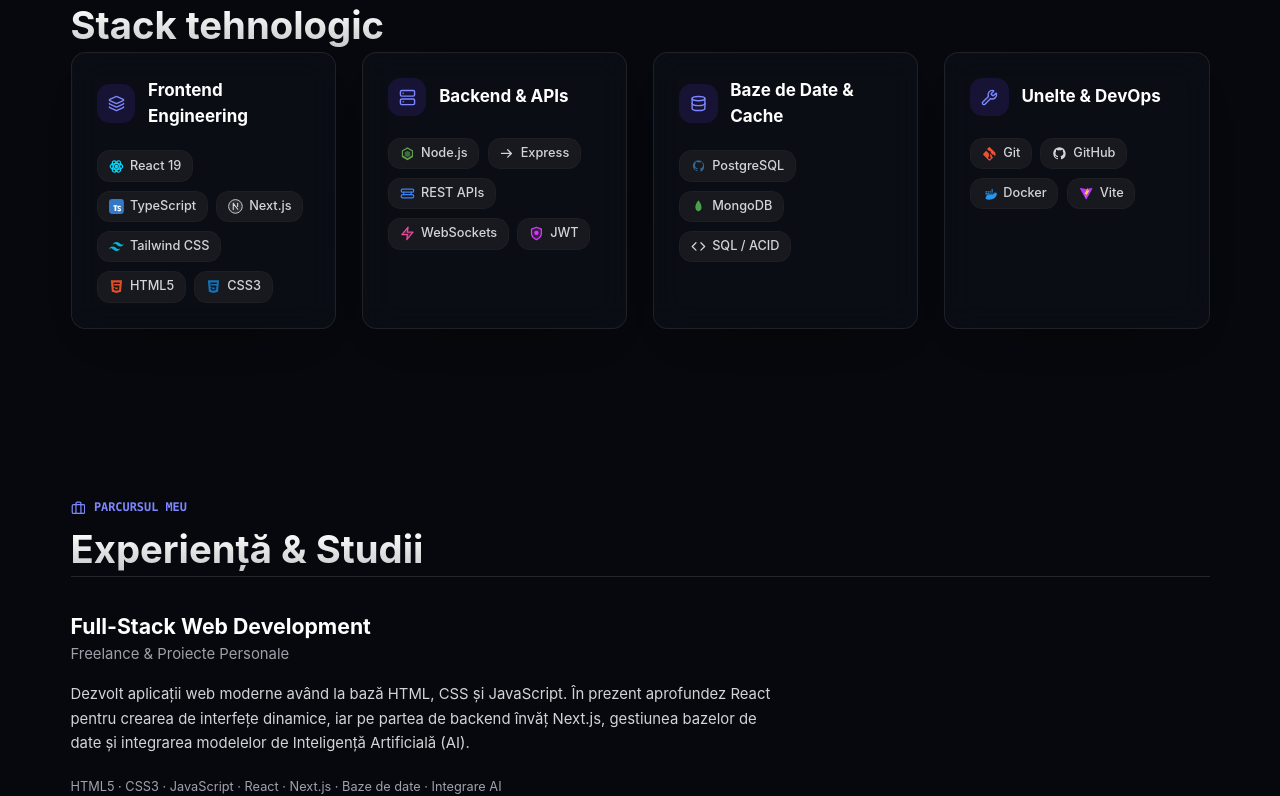
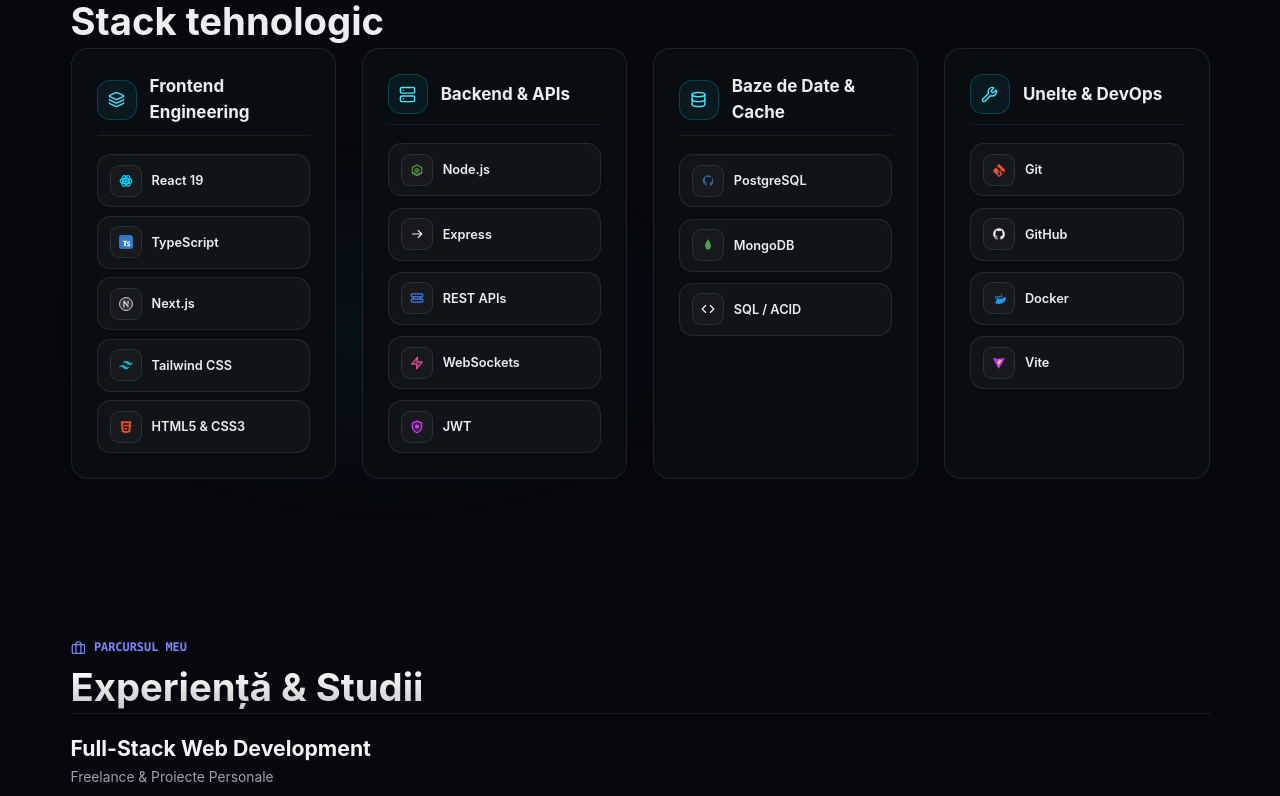
Before and after one commit to StanSabin10/site-CV-AI-main, a React (Vite) app: page / in a window 1280 px wide. Shown: the part 1260-2056 px from the top of the page. Built offline with nearby package versions, Linux system fonts and the light colour scheme.

Commit message:
Improve portfolio design

```diff
--- a/src/App.tsx
+++ b/src/App.tsx
@@ -122,7 +122,7 @@ const STACK_DATA = [
     title: { ro: 'Frontend Engineering', en: 'Frontend Engineering' },
     desc: { ro: 'Interfețe rapide, fluide și accesibile.', en: 'Fast, fluid, and accessible interfaces.' },
     icon: Layers,
-    items: ['React 19', 'TypeScript', 'Next.js', 'Tailwind CSS', 'HTML5', 'CSS3']
+    items: ['React 19', 'TypeScript', 'Next.js', 'Tailwind CSS', 'HTML5 & CSS3']
   },
   {
     id: 'backend',
@@ -271,6 +271,53 @@ function ProjectCard3D({ project, lang }: { project: Project; lang: Language })
           ))}
         </div>
       </motion.div>
+    </div>
+  );
+}
+
+function StackTechCard({ category, lang }: { category: (typeof STACK_DATA)[number]; lang: Language }) {
+  const x = useMotionValue(0);
+  const y = useMotionValue(0);
+  const mouseXSpring = useSpring(x, { stiffness: 220, damping: 20 });
+  const mouseYSpring = useSpring(y, { stiffness: 220, damping: 20 });
+  const rotateX = useTransform(mouseYSpring, [-0.5, 0.5], [4, -4]);
+  const rotateY = useTransform(mouseXSpring, [-0.5, 0.5], [-4, 4]);
+  const glareX = useTransform(mouseXSpring, [-0.5, 0.5], ['0%', '100%']);
+  const glareY = useTransform(mouseYSpring, [-0.5, 0.5], ['0%', '100%']);
+  const glareBg = useMotionTemplate`radial-gradient(380px circle at ${glareX} ${glareY}, rgba(6, 182, 212, 0.1), transparent 72%)`;
+  const Icon = category.icon;
+
+  return (
+    <div className="stack-card-perspective">
+      <motion.article
+        onMouseMove={(event) => {
+          const rect = event.currentTarget.getBoundingClientRect();
+          x.set((event.clientX - rect.left) / rect.width - 0.5);
+          y.set((event.clientY - rect.top) / rect.height - 0.5);
+        }}
+        onMouseLeave={() => {
+          x.set(0);
+          y.set(0);
+        }}
+        style={{ rotateX, rotateY, transformStyle: 'preserve-3d' }}
+        whileHover={{ scale: 1.01, y: -2 }}
+        transition={{ type: 'spring', stiffness: 300, damping: 25 }}
+        className={`stack-card${category.id === 'frontend' ? ' stack-card-featured' : ''}`}
+      >
+        <motion.span className="stack-card-glare" aria-hidden="true" style={{ background: glareBg }} />
+        <div className="stack-card-heading">
+          <div className="stack-category-icon" aria-hidden="true"><Icon /></div>
+          <h3>{category.title[lang]}</h3>
+        </div>
+        <ul className="stack-list">
+          {category.items.map((tech) => (
+            <li key={tech} className="stack-tech">
+              <span className="stack-tech-icon" aria-hidden="true"><TechIcon name={tech} /></span>
+              <span>{tech}</span>
+            </li>
+          ))}
+        </ul>
+      </motion.article>
     </div>
   );
 }
@@ -731,58 +778,26 @@ export default function App() {
         </section>
 
         {/* 3. STACK TEHNOLOGIC (Skills) */}
-        <section id="tehnologii" className="scroll-mt-28 space-y-10 sm:space-y-12">
-          <FadeInView delay={0.06}>
-            <div className="section-heading">
-              <div className="section-eyebrow text-indigo-600 dark:text-indigo-400">
-                <Layers className="w-3.5 h-3.5" />
+        <section id="tehnologii" className="stack-section scroll-mt-28">
+          <div className="stack-heading">
+            <div className="stack-eyebrow">
+              <Layers aria-hidden="true" />
               <span>{lang === 'ro' ? 'Competențe Cheie' : 'Technical Proficiency'}</span>
             </div>
-              <h2 className="text-2xl sm:text-3xl lg:text-4xl font-bold text-zinc-900 dark:text-white">
+            <h2 className="stack-title">
               {lang === 'ro' ? 'Stack tehnologic' : 'Skills & Technologies'}
             </h2>
           </div>
-          </FadeInView>
 
-          <div className="grid grid-cols-1 sm:grid-cols-2 lg:grid-cols-4 gap-5 lg:gap-6">
-            {STACK_DATA.map((cat, idx) => {
-              const IconComp = cat.icon;
-              return (
-                <FadeInView key={cat.id} delay={0.06 + idx * 0.05} className="h-full">
-                  <div className="bento-card glow-card p-5 sm:p-6 rounded-2xl hover-lift flex flex-col justify-between h-full space-y-5 transition-all duration-300">
-
-                    <div className="space-y-4">
-                      <div className="flex items-center gap-3 font-bold text-zinc-900 dark:text-white text-base">
-                        <div className="p-2.5 rounded-xl bg-indigo-50 dark:bg-indigo-950/60 text-indigo-600 dark:text-indigo-400">
-                          <IconComp className="w-4 h-4" />
-                        </div>
-                        <span>{cat.title[lang]}</span>
-                      </div>
-
-                      {/* Flex-Wrap Badges */}
-                      <div className="flex flex-wrap gap-2 pt-1">
-                        {cat.items.map((tech) => (
-                          <div
-                            key={tech}
-                            className="inline-flex items-center gap-1.5 text-xs text-zinc-700 dark:text-zinc-300 px-2.5 py-1.5 rounded-xl bg-zinc-100/70 dark:bg-zinc-800/50 border border-zinc-200/50 dark:border-zinc-800/50 hover:border-indigo-500/30 transition-colors font-medium"
-                          >
-                            <TechIcon name={tech} className="w-3.5 h-3.5 shrink-0" />
-                            <span>{tech}</span>
-                          </div>
+          <div className="stack-grid">
+            {STACK_DATA.map((category) => (
+              <StackTechCard key={category.id} category={category} lang={lang} />
             ))}
-                      </div>
-                    </div>
-
-                  </div>
-                </FadeInView>
-              );
-            })}
           </div>
         </section>
 
         {/* 4. EXPERIENȚĂ & EDUCAȚIE */}
-        <section id="experienta" className="scroll-mt-28 space-y-8 sm:space-y-10">
-          <FadeInView delay={0.06}>
+        <section id="experienta" className="scroll-mt-28">
           <div className="section-heading">
             <div className="section-eyebrow text-indigo-600 dark:text-indigo-400">
               <Briefcase className="w-3.5 h-3.5" />
@@ -792,17 +807,15 @@ export default function App() {
               {lang === 'ro' ? 'Experiență & Studii' : 'Experience & Education'}
             </h2>
           </div>
-          </FadeInView>
 
           <div className="experience-list">
-            <FadeInView delay={0.08}>
             <article className="experience-entry">
               <div className="experience-content">
-                  <h3 className="text-lg sm:text-xl font-bold text-zinc-900 dark:text-white">Full-Stack Web Development</h3>
-                  <p className="text-sm text-zinc-500 dark:text-zinc-400 mt-0.5">
+                <h3 className="experience-title">Full-Stack Web Development</h3>
+                <p className="experience-subtitle">
                   {lang === 'ro' ? 'Freelance & Proiecte Personale' : 'Personal Projects & Freelance'}
                 </p>
-                  <p className="text-sm text-zinc-600 dark:text-zinc-300 leading-relaxed mt-4 max-w-2xl">
+                <p className="experience-description">
                   {lang === 'ro'
                     ? 'Dezvolt aplicații web moderne având la bază HTML, CSS și JavaScript. În prezent aprofundez React pentru crearea de interfețe dinamice, iar pe partea de backend învăț Next.js, gestiunea bazelor de date și integrarea modelelor de Inteligență Artificială (AI).'
                     : 'Building modern web applications grounded in HTML, CSS, and JavaScript. Currently expanding my expertise in React for dynamic frontend UIs, while focusing on Next.js, database systems, and AI integrations on the backend.'}
@@ -814,16 +827,14 @@ export default function App() {
                 </p>
               </div>
             </article>
-            </FadeInView>
 
-            <FadeInView delay={0.12}>
             <article className="experience-entry">
               <div className="experience-content">
-                  <h3 className="text-lg sm:text-xl font-bold text-zinc-900 dark:text-white">
+                <h3 className="experience-title">
                   {lang === 'ro' ? 'Specializarea Calculatoare (Anul 2)' : 'Computer Engineering (2nd Year)'}
                 </h3>
-                  <p className="text-sm text-zinc-500 dark:text-zinc-400 mt-0.5">Universitatea Petrol-Gaze din Ploiești (UPG)</p>
-                  <p className="text-sm text-zinc-600 dark:text-zinc-300 leading-relaxed mt-4 max-w-2xl">
+                <p className="experience-subtitle">Universitatea Petrol-Gaze din Ploiești (UPG)</p>
+                <p className="experience-description">
                   {lang === 'ro'
                     ? 'Student în anul 2 la UPG Ploiești, domeniul Calculatoare. Parcurg un program academic axat pe principiile fundamentale ale informaticii, structuri de date, algoritmi, arhitectura sistemelor de calcul și rețele.'
                     : '2nd-year Computer Engineering student at Petroleum-Gas University of Ploiești (UPG). Developing a strong theoretical and practical foundation in computer science, data structures, algorithms, system architecture, and networking.'}
@@ -835,7 +846,6 @@ export default function App() {
                 </p>
               </div>
             </article>
-            </FadeInView>
           </div>
         </section>
 
--- a/src/index.css
+++ b/src/index.css
@@ -425,6 +425,238 @@ html.dark .bento-card-3d:hover {
   opacity: 0.52;
 }
 
+/* Stack dimensions follow the supplied 1384px reference. */
+#tehnologii.stack-section {
+  --stack-card: rgba(250, 252, 254, 0.96);
+  --stack-border: rgba(24, 39, 52, 0.12);
+  --stack-row: rgba(24, 39, 52, 0.025);
+  --stack-icon: #f3f5f7;
+  --stack-text: #202630;
+  --stack-accent: #087f96;
+  position: relative;
+  isolation: isolate;
+  width: 100%;
+  max-width: 1139px;
+  margin-inline: auto;
+}
+
+html.dark #tehnologii {
+  --stack-card: rgba(10, 14, 20, 0.94);
+  --stack-border: rgba(255, 255, 255, 0.085);
+  --stack-row: rgba(255, 255, 255, 0.03);
+  --stack-icon: #18191d;
+  --stack-text: #eceef2;
+  --stack-accent: #49e6fa;
+}
+
+#tehnologii::before {
+  content: '';
+  position: absolute;
+  inset: 30% -40px -45px;
+  z-index: -1;
+  pointer-events: none;
+  background: radial-gradient(ellipse 28% 48% at 29% 51%, rgba(6, 182, 212, 0.06), transparent 100%);
+}
+
+#tehnologii .stack-heading {
+  display: flex;
+  flex-direction: column;
+  gap: 9px;
+  margin: 0 0 5px;
+}
+
+#tehnologii .stack-eyebrow {
+  display: flex;
+  align-items: center;
+  gap: 9px;
+  height: 16px;
+  color: #818cf8;
+  font: 700 11px/16px ui-monospace, SFMono-Regular, Menlo, Monaco, Consolas, monospace;
+  letter-spacing: 0;
+  text-transform: uppercase;
+}
+
+#tehnologii .stack-eyebrow svg {
+  width: 14px;
+  height: 14px;
+}
+
+#tehnologii .stack-title {
+  margin: 0;
+  color: var(--stack-text);
+  background: none;
+  font-size: 38.25px;
+  font-weight: 750;
+  line-height: 44px;
+  letter-spacing: 0;
+}
+
+#tehnologii .stack-grid {
+  display: grid;
+  grid-template-columns: repeat(4, minmax(0, 1fr));
+  gap: 25.5px;
+  margin: 0;
+}
+
+#tehnologii .stack-card {
+  position: relative;
+  isolation: isolate;
+  overflow: hidden;
+  height: 431px;
+  min-width: 0;
+  padding: 25px;
+  border: 1px solid var(--stack-border);
+  border-radius: 17px;
+  background: var(--stack-card);
+  color: var(--stack-text);
+  transition: border-color 340ms ease, box-shadow 340ms ease;
+}
+
+#tehnologii .stack-card-perspective {
+  height: 431px;
+  perspective: 1100px;
+}
+
+#tehnologii .stack-card-glare {
+  position: absolute;
+  inset: 0;
+  z-index: 0;
+  pointer-events: none;
+  opacity: 0;
+  transition: opacity 360ms ease;
+}
+
+#tehnologii .stack-card-heading,
+#tehnologii .stack-list {
+  position: relative;
+  z-index: 1;
+}
+
+#tehnologii .stack-card-heading h3 {
+  transition: color 340ms ease;
+}
+
+@media (hover: hover) and (pointer: fine) {
+  #tehnologii .stack-card:hover {
+    border-color: rgba(34, 211, 238, 0.22);
+    box-shadow: 0 28px 66px -48px rgba(6, 182, 212, 0.3);
+  }
+
+  #tehnologii .stack-card:hover .stack-card-glare {
+    opacity: 1;
+  }
+
+  #tehnologii .stack-card:hover .stack-card-heading h3 {
+    color: var(--stack-accent);
+  }
+}
+
+#tehnologii .stack-card-heading {
+  display: flex;
+  align-items: center;
+  gap: 13px;
+  padding-bottom: 10px;
+  margin-bottom: 18px;
+  border-bottom: 1px solid rgba(127, 137, 153, 0.12);
+}
+
+#tehnologii .stack-card-heading h3 {
+  margin: 0;
+  font-size: 17px;
+  font-weight: 700;
+  line-height: 25.5px;
+  letter-spacing: 0;
+}
+
+#tehnologii .stack-category-icon {
+  display: grid;
+  place-items: center;
+  flex: 0 0 40px;
+  height: 40px;
+  border: 1px solid rgba(6, 182, 212, 0.25);
+  border-radius: 13px;
+  background: rgba(6, 182, 212, 0.075);
+  color: var(--stack-accent);
+}
+
+#tehnologii .stack-category-icon svg {
+  width: 17px;
+  height: 17px;
+}
+
+#tehnologii .stack-list {
+  display: grid;
+  grid-auto-rows: 53px;
+  gap: 11.25px;
+  padding: 0;
+  margin: 0;
+  list-style: none;
+}
+
+#tehnologii .stack-card-featured .stack-list {
+  gap: 8.5px;
+}
+
+#tehnologii .stack-tech {
+  display: flex;
+  align-items: center;
+  gap: 10px;
+  min-width: 0;
+  padding: 0 12px;
+  border: 1px solid var(--stack-border);
+  border-radius: 14px;
+  background: var(--stack-row);
+  font-size: 12.75px;
+  font-weight: 600;
+  line-height: 19px;
+  transition: border-color 160ms ease, background-color 160ms ease, color 160ms ease;
+}
+
+#tehnologii .stack-tech-icon {
+  display: grid;
+  place-items: center;
+  flex: 0 0 32px;
+  height: 32px;
+  border: 1px solid rgba(127, 137, 153, 0.2);
+  border-radius: 9px;
+  background: var(--stack-icon);
+}
+
+#tehnologii .stack-tech-icon svg {
+  width: 14px;
+  height: 14px;
+}
+
+@media (hover: hover) {
+  #tehnologii .stack-tech:hover {
+    color: var(--stack-accent);
+    border-color: rgba(6, 182, 212, 0.6);
+    background: rgba(6, 182, 212, 0.09);
+  }
+}
+
+@media (max-width: 1023px) {
+  #tehnologii .stack-grid {
+    grid-template-columns: repeat(2, minmax(0, 1fr));
+  }
+}
+
+@media (max-width: 639px) {
+  #tehnologii .stack-grid {
+    grid-template-columns: minmax(0, 1fr);
+    gap: 20px;
+  }
+
+  #tehnologii .stack-title {
+    font-size: 30px;
+    line-height: 36px;
+  }
+
+  #tehnologii .stack-heading {
+    margin-bottom: 16px;
+  }
+}
+
 /* Pulsing Status Badge */
 .badge-status {
   display: inline-flex;
@@ -509,125 +741,115 @@ html.dark .project-type-badge {
   color: #67e8f9;
 }
 
-.experience-list {
-  border-top: 1px solid rgba(148, 163, 184, 0.28);
+#experienta {
+  padding-block: 0;
 }
 
-.experience-entry {
+#experienta .section-heading {
+  gap: 0.4rem;
+}
+
+#experienta .experience-list {
+  border-top: 1px solid rgba(24, 24, 27, 0.14);
+}
+
+#experienta .experience-entry {
   display: block;
   width: 100%;
-  padding: 2.1rem 0;
-  border-bottom: 1px solid rgba(148, 163, 184, 0.28);
+  padding: 1.25rem 0;
+  border-bottom: 1px solid rgba(24, 24, 27, 0.14);
+  transition: border-color 250ms ease;
 }
 
-.experience-content {
+#experienta .experience-content {
   display: block;
   width: 100%;
-  max-width: 100%;
+  max-width: 44rem;
 }
 
-.experience-label {
-  display: flex;
-  flex-direction: column;
-  align-items: flex-start;
-  gap: 0.75rem;
-  font-size: 0.7rem;
+#experienta .experience-title {
+  margin: 0;
+  color: #27272a;
+  font-size: 1.25rem;
   font-weight: 700;
-  text-transform: uppercase;
-  color: #52525b;
+  line-height: 1.3;
+  transition: color 250ms ease;
 }
 
-.experience-icon {
-  display: grid;
-  place-items: center;
-  width: 2.5rem;
-  height: 2.5rem;
-  border-radius: 0.5rem;
+#experienta .experience-subtitle {
+  margin: 0.25rem 0 0;
+  color: #52525b;
+  font-size: 0.8125rem;
+  line-height: 1.5;
 }
 
-.experience-icon-work {
-  color: #0891b2;
-  background: rgba(8, 145, 178, 0.1);
+#experienta .experience-description {
+  margin: 0.5rem 0 0;
+  color: #3f3f46;
+  font-size: 0.875rem;
+  line-height: 1.6;
 }
 
-.experience-icon-study {
-  color: #059669;
-  background: rgba(5, 150, 105, 0.1);
+#experienta .experience-topics {
+  margin: 0.5rem 0 0;
+  color: #52525b;
+  font-size: 0.75rem;
+  line-height: 1.65;
 }
 
-.experience-date {
-  justify-self: end;
-  margin: 0;
-  padding-top: 0.35rem;
-  color: #52525b;
-  font-family: monospace;
-  font-size: 0.72rem;
-  white-space: nowrap;
+html.dark #experienta .experience-list,
+html.dark #experienta .experience-entry {
+  border-color: rgba(255, 255, 255, 0.09);
 }
 
-.experience-topics {
-  margin-top: 1.25rem;
-  color: #52525b;
-  font-size: 0.75rem;
-  line-height: 1.8;
+html.dark #experienta .experience-title {
+  color: #f4f4f5;
 }
 
-html.dark .experience-list,
-html.dark .experience-entry {
-  border-color: rgba(255, 255, 255, 0.12);
-}
-
-html.dark .experience-label,
-html.dark .experience-date,
-html.dark .experience-topics {
+html.dark #experienta .experience-subtitle {
   color: #a1a1aa;
 }
 
-html.dark .experience-icon-work {
-  color: #67e8f9;
-  background: rgba(8, 145, 178, 0.16);
+html.dark #experienta .experience-description {
+  color: #d4d4d8;
 }
 
-html.dark .experience-icon-study {
-  color: #6ee7b7;
-  background: rgba(5, 150, 105, 0.16);
+html.dark #experienta .experience-topics {
+  color: #b4b4bd;
+}
+
+@media (hover: hover) and (pointer: fine) {
+  #experienta .experience-entry:hover {
+    border-bottom-color: rgba(8, 145, 178, 0.22);
+  }
+
+  #experienta .experience-entry:hover .experience-title {
+    color: #18181b;
+  }
+
+  html.dark #experienta .experience-entry:hover {
+    border-bottom-color: rgba(34, 211, 238, 0.16);
+  }
+
+  html.dark #experienta .experience-entry:hover .experience-title {
+    color: #fff;
+  }
 }
 
 @media (max-width: 767px) {
-  .experience-entry {
-    display: block;
-    width: 100%;
-    padding: 1.5rem 0 1.75rem;
+  #experienta .experience-entry {
+    padding: 0.75rem 0;
   }
 
-  .experience-content {
-    display: block;
-    width: 100%;
+  #experienta .experience-title {
+    font-size: 1.125rem;
   }
+}
 
-  .experience-label {
-    flex-direction: row;
-    align-items: center;
-    gap: 0.65rem;
-  }
-
-  .experience-icon {
-    width: 2rem;
-    height: 2rem;
-  }
-
-  .experience-content {
-    grid-column: 1 / -1;
-    grid-row: 2;
-  }
-
-  .experience-date {
-    grid-column: 2;
-    grid-row: 1;
-    align-self: center;
-    padding: 0;
-    text-align: right;
-    white-space: normal;
+@media (prefers-reduced-motion: reduce) {
+  #experienta .experience-entry,
+  #experienta .experience-title {
+    transition: none;
   }
 }
 
```
Lines whose indentation alone changed are shown as unchanged.
